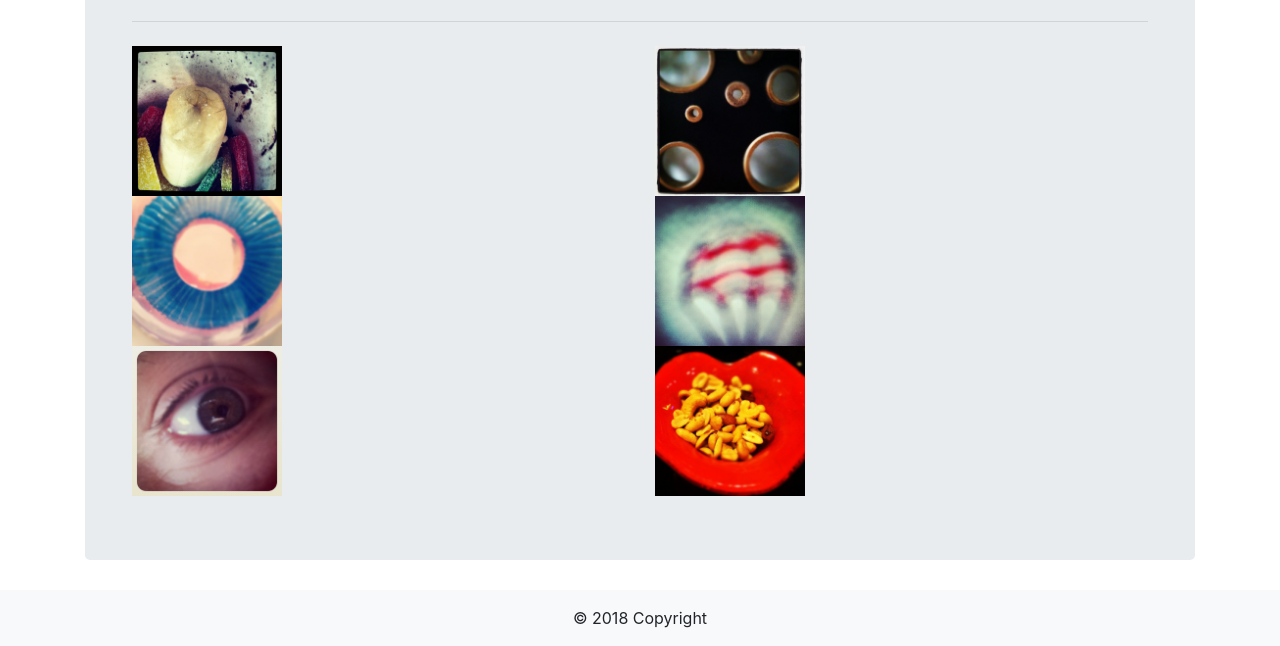
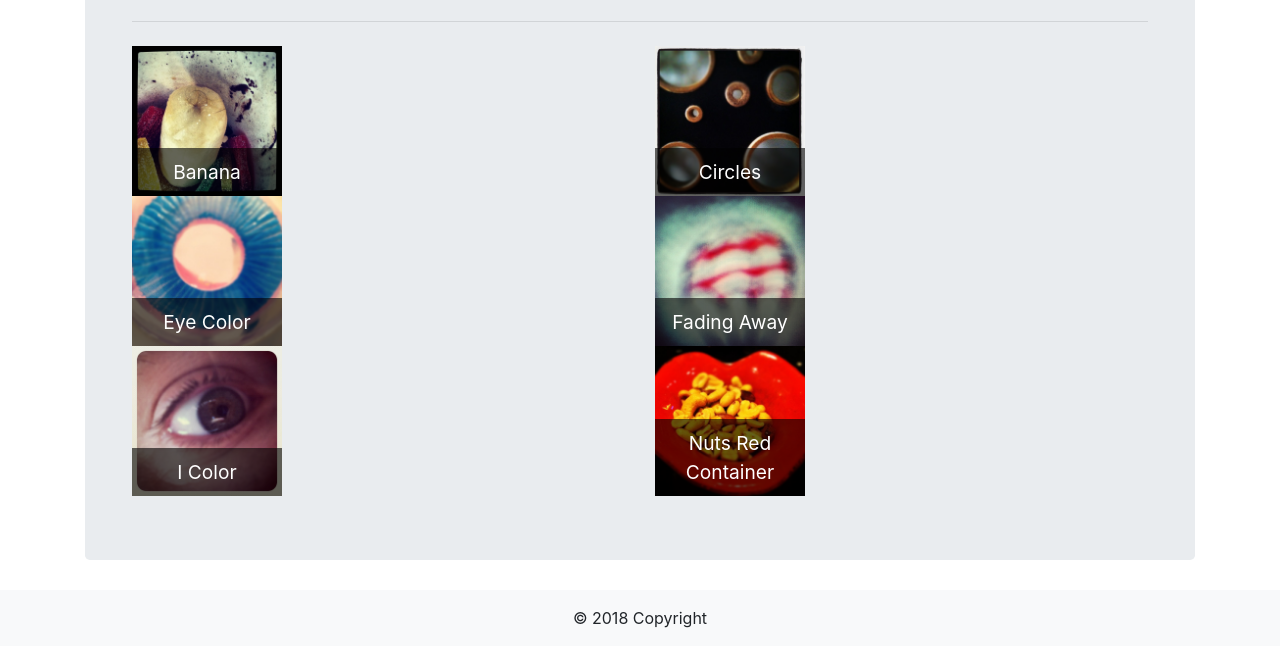
Before and after one commit to odavom/Bootstrap-Portfolio, a plain HTML site: page portfolio.html in a window 1280 px wide. Shown: the part 215-861 px from the top of the page. Drawn offline with nearby package versions, Linux system fonts and the light colour scheme.

Commit message:
needs work

```diff
--- a/portfolio.html
+++ b/portfolio.html
@@ -22,6 +22,45 @@
         .jumbotron {
             margin-top: 110px;
             margin-bottom: 30px;
+        }
+        .imagebox {
+            background: black;
+            padding: 0px;
+            position: relative;
+            text-align: center;
+            width: 150px;
+        }
+        .imagebox img {
+            opacity: 1;
+            transition: 0.5s opacity;
+        }
+        .imagebox .imagebox-desc {
+            background-color: rgba(0, 0, 0, 0.6);
+            bottom: 0px;
+            color: white;
+            font-size: 1.2em;
+            left: 0px;
+            padding: 10px 15px;
+            position: absolute;
+            transition: 0.5s padding;
+            text-align: center;
+            width: 150px;
+        }
+        .imagebox:hover img {
+            opacity: 0.7;
+        }
+
+        .imagebox:hover .imagebox-desc {
+            padding-bottom: 10%;
+        }
+        .img-title {
+            position: absolute;
+            color: #fff;
+            text-align: center;
+            left: 0;
+            right: 0;
+            top: 10%;
+            letter-spacing: 3px;
         }
         .page-footer {
             flex-shrink: 0;
@@ -70,27 +109,45 @@
             </div>
             <div class="container containerImages">
                 <div class="row">
-                    <div class="col-lg-6 col-md-6">
-                        <img src="images/banana-candy.jpg" style="width: 150px; height: 150px">
+                    <div class="col-sm-6 box">
+                        <div class="imagebox">
+                            <img class="img-responsive"  src="images/banana-candy.jpg" style="width: 150px; height: 150px">
+                            <span class="imagebox-desc">Banana</span>
+                        </div>
                     </div>
-                    <div class="col-lg-6 col-md-6">
-                        <img src="images/circles.jpg" style="width: 150px; height: 150px">
+                    <div class="col-sm-6">
+                        <div class="imagebox">
+                            <img class="img-responsive" src="images/circles.jpg" style="width: 150px; height: 150px">
+                            <span class="imagebox-desc">Circles</span>
+                        </div>
                     </div>
                 </div>
                 <div class="row">
-                    <div class="col-lg-6 col-md-6">
-                        <img src="images/eye-color.jpg" style="width: 150px; height: 150px">
+                    <div class="col-sm-6">
+                        <div class="imagebox">
+                            <img src="images/eye-color.jpg" style="width: 150px; height: 150px">
+                            <span class="imagebox-desc">Eye Color</span>
+                        </div>
                     </div>
-                    <div class="col-lg-6 col-md-6">
-                        <img src="images/fading-away.jpg" style="width: 150px; height: 150px">
+                    <div class="col-sm-6">
+                        <div class="imagebox">
+                            <img src="images/fading-away.jpg" style="width: 150px; height: 150px">
+                            <span class="imagebox-desc">Fading Away</span>
+                        </div>
                     </div>
                 </div>
                 <div class="row">
-                    <div class="col-lg-6 col-md-6">
-                        <img src="images/i-color.jpg" style="width: 150px; height: 150px">
+                    <div class="col-sm-6">
+                        <div class="imagebox">
+                            <img src="images/i-color.jpg" style="width: 150px; height: 150px">
+                            <span class="imagebox-desc">I Color</span>
+                        </div>
                     </div>
-                    <div class="col-lg-6 col-md-6">
-                        <img src="images/nuts-red-container.jpg" style="width: 150px; height: 150px">
+                    <div class="col-sm-6">
+                        <div class="imagebox">
+                            <img src="images/nuts-red-container.jpg" style="width: 150px; height: 150px">
+                            <span class="imagebox-desc">Nuts Red Container</span>
+                        </div>
                     </div>
                 </div>
             </div>
```
